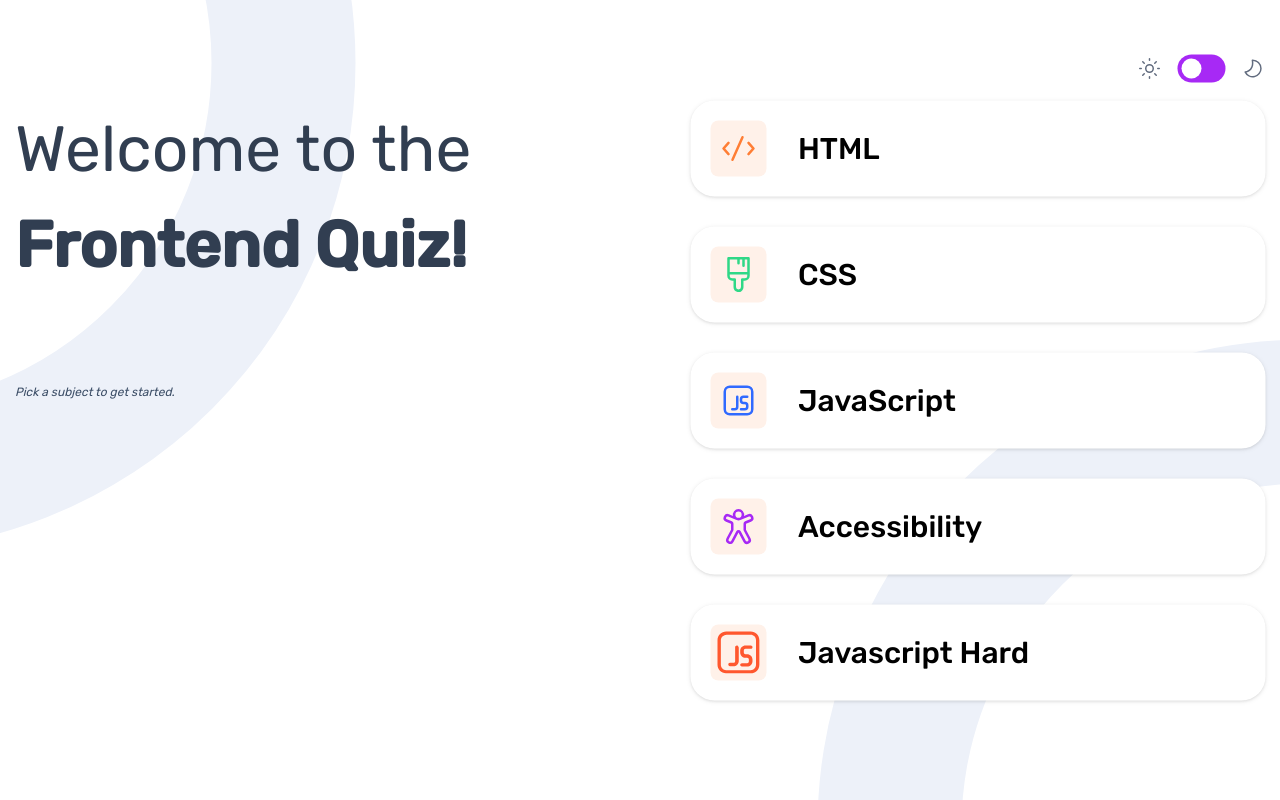
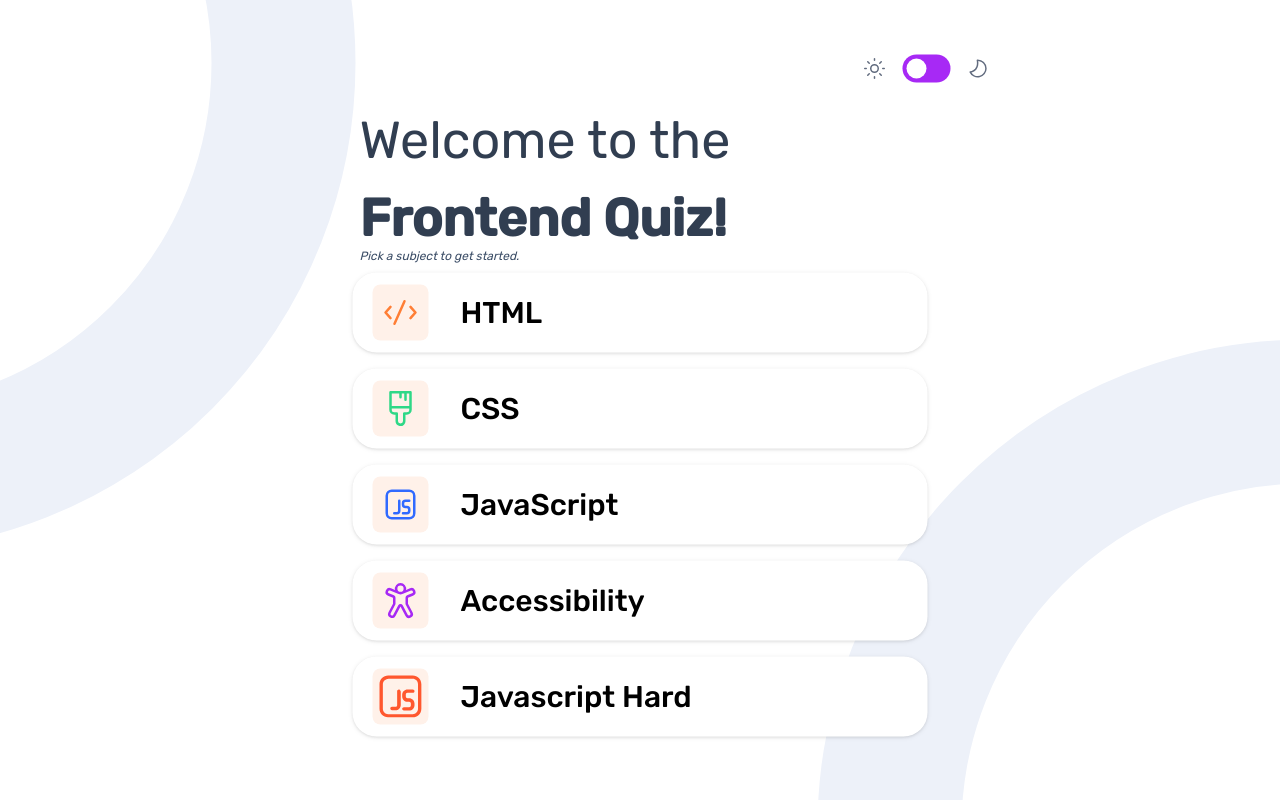
Before and after one commit to GuiFraV/Front-end_quizz_app, a React (Vite) app: page / in a window 1280 px wide. Built offline with nearby package versions, Linux system fonts and the light colour scheme.

Commit message:
refactor: Update tablet media query in QuizApp component

```diff
--- a/src/components/QuizApp.jsx
+++ b/src/components/QuizApp.jsx
@@ -8,8 +8,7 @@ import { useMediaQuery } from 'react-responsive';
 const QuizApp = ({ onToggleDarkMode }) => {
 
   const isMobile = useMediaQuery({ query: '(max-width: 374px)' });
-  const isTablet = useMediaQuery({ query: '(min-width: 375px) and (max-width: 768px)' });
-  const isDesktop = useMediaQuery({ query: '(min-width: 769px)' });
+  const isTablet = useMediaQuery({ query: '(min-width: 375px) and (max-width: 1280px)' });
 
   const [showQuiz, setShowQuiz] = useState(false);
   const [selectedQuizTitle, setSelectedQuizTitle] = useState(null);
```
